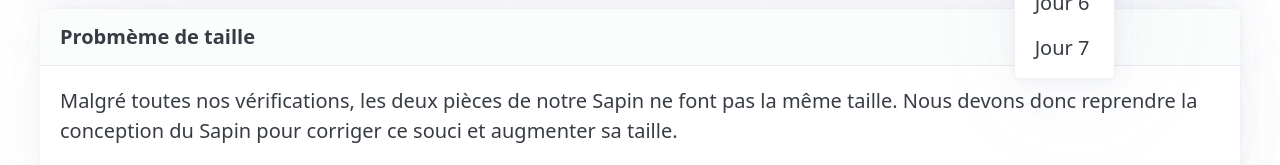
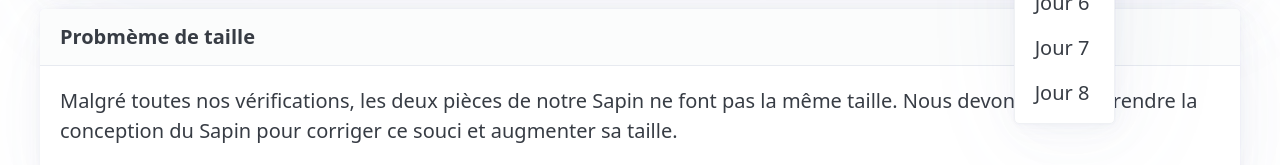
Before and after one commit to florianp72/projetsi, a plain HTML site: page jour7.html in a window 1280 px wide. Both pictures are taken after a click on the heading "Jour 7". Shown: the part 346-511 px from the top of the page. Drawn offline with nearby package versions, Linux system fonts and the light colour scheme.

Commit message:
Update jour7.html

```diff
--- a/jour7.html
+++ b/jour7.html
@@ -50,6 +50,7 @@
                             <li><a href="jour5.html">Jour 5</a></li>
                             <li><a href="jour6.html">Jour 6</a></li>
                             <li><a href="jour7.html">Jour 7</a></li>
+                            <li><a href="jour8.html">Jour 8</a></li>
                         </ul>
                     </details>
                 </li>
```
